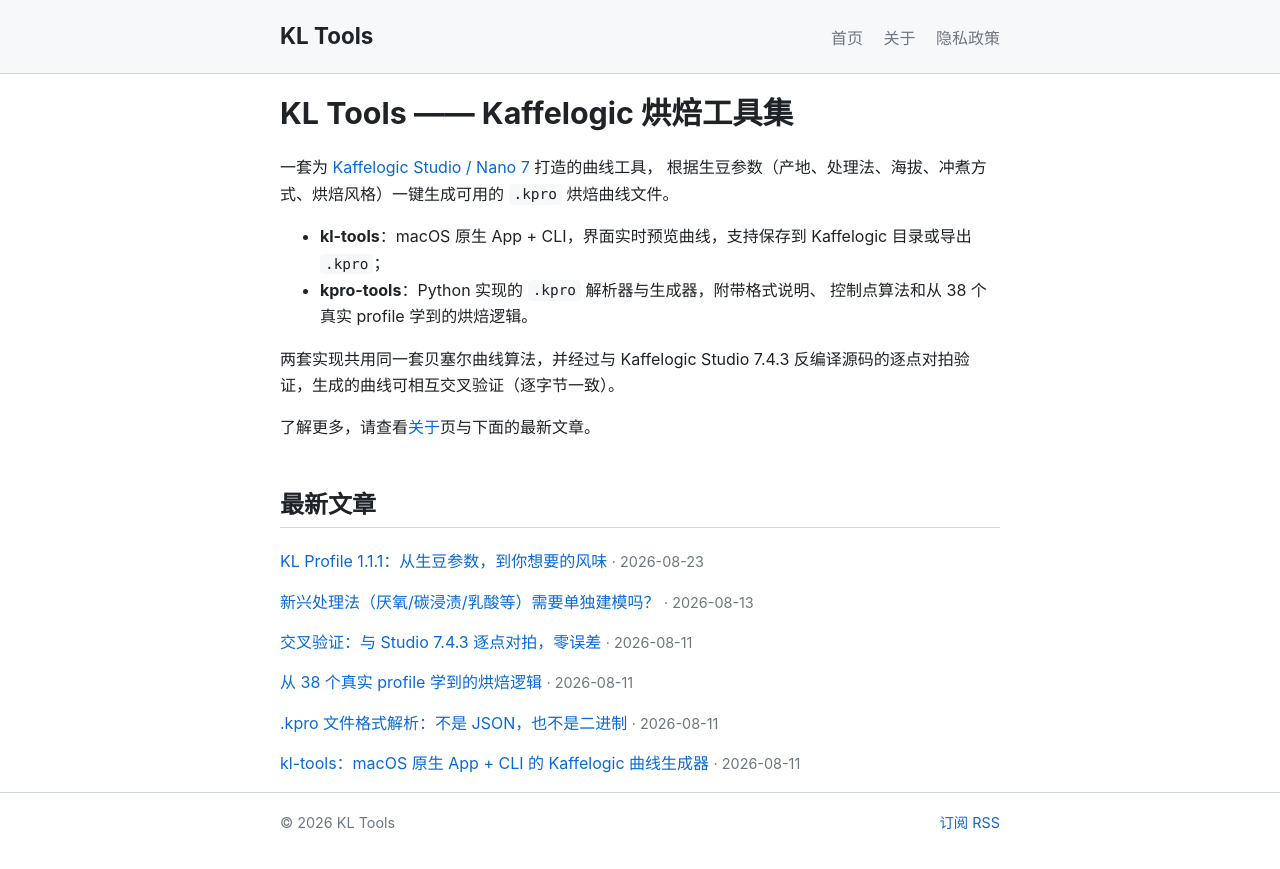
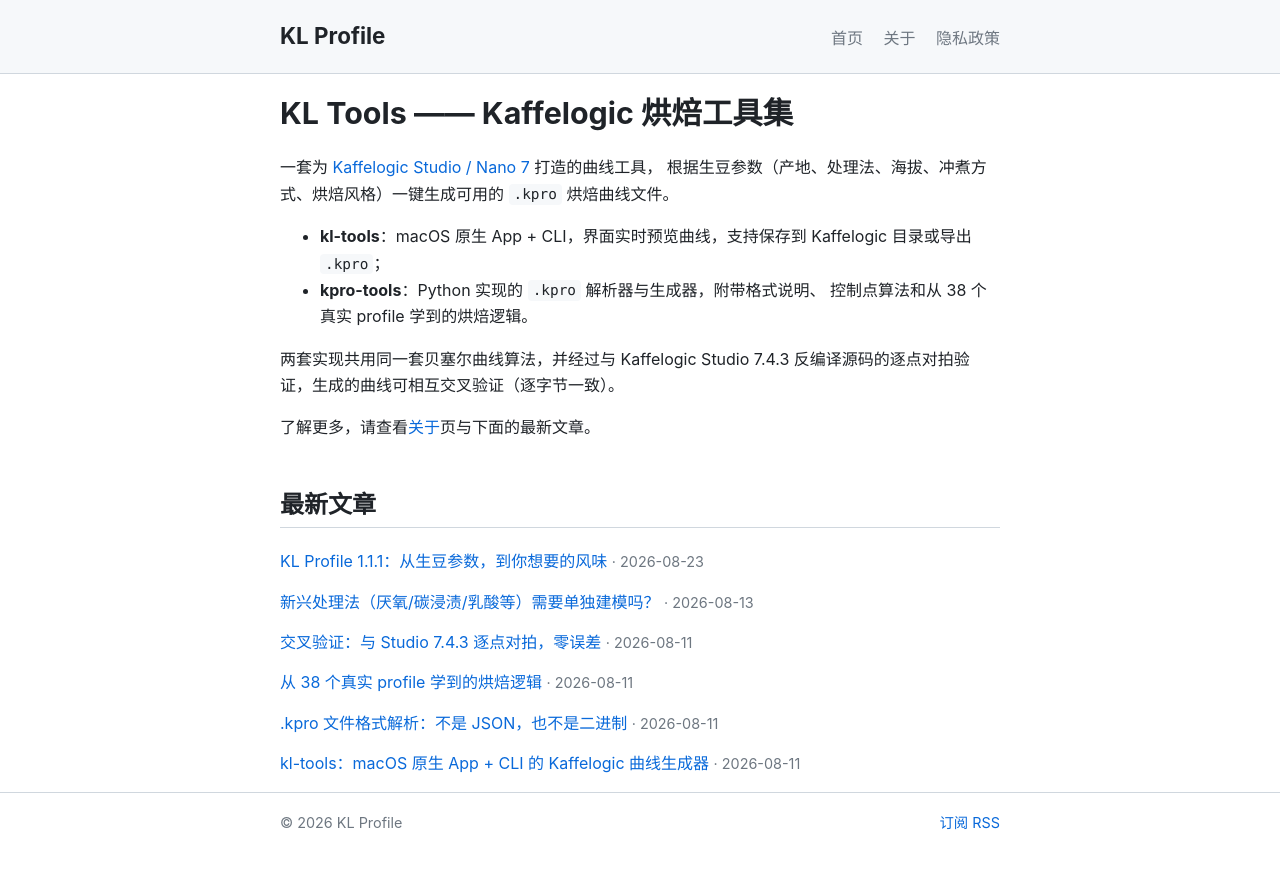
Before and after one commit to yuhongda/kl-tools-doc, a Jekyll site: the page built from index.md, in a window 1280 px wide. Shown: the top 869 px of the page. Built offline with Jekyll 4.4.1, drawn with Linux system fonts in a browser that asks for light colours.

Commit message:
chore: name

```diff
--- a/_config.yml
+++ b/_config.yml
@@ -1,4 +1,4 @@
-title: KL Tools
+title: KL Profile
 email: silverage.y@gmail.com
 description: >-
   Kaffelogic 烘焙工具集文档：kl-tools（macOS App + CLI 曲线生成器）与
```
